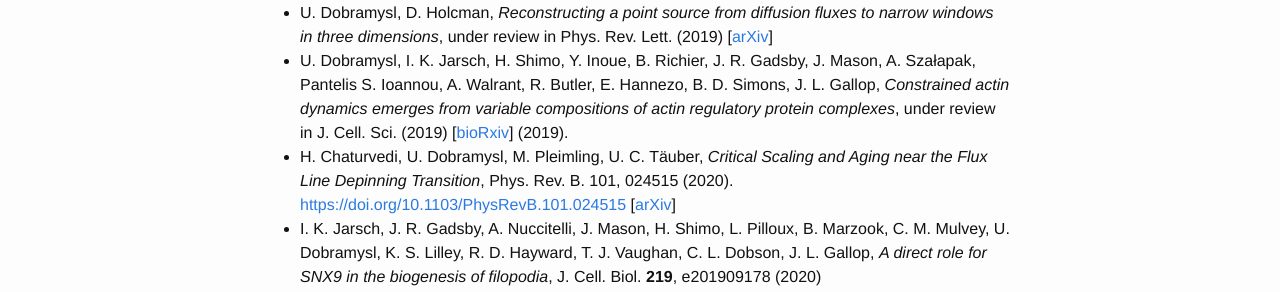
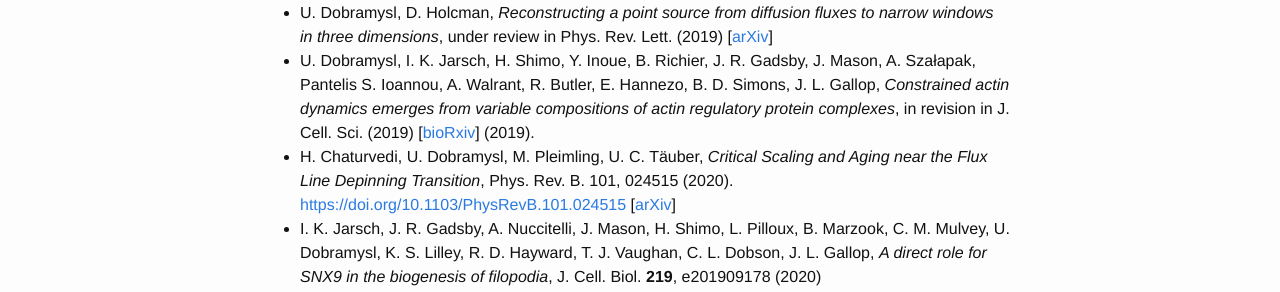
Before and after one commit to ulido/ulido.github.io, a Jekyll site: the page built from 03-publications.md, in a window 1280 px wide. Shown: the part 299-591 px from the top of the page. Built offline with Jekyll 4.4.1, drawn with Linux system fonts in a browser that asks for light colours.

Commit message:
Lab paper in revision

```diff
--- a/03-publications.md
+++ b/03-publications.md
@@ -6,7 +6,7 @@ permalink: /publications/
 
 * U. Dobramysl, D. Holcman, *Triangulation sensing: how cells recover a source from diffusing particles in three dimensions*, under review in SIAM Rev. (2020) [[arXiv](https://arxiv.org/abs/1911.02907)]
 * U. Dobramysl, D. Holcman, *Reconstructing a point source from diffusion fluxes to narrow windows in three dimensions*, under review in Phys. Rev. Lett. (2019) [[arXiv](https://arxiv.org/abs/2001.01562)]
-* U. Dobramysl, I. K. Jarsch, H. Shimo, Y. Inoue, B. Richier, J. R. Gadsby, J. Mason, A. Szałapak, Pantelis S. Ioannou, A. Walrant, R. Butler, E. Hannezo, B. D. Simons, J. L. Gallop, *Constrained actin dynamics emerges from variable compositions of actin regulatory protein complexes*, under review in J. Cell. Sci. (2019) [[bioRxiv](https://doi.org/10.1101/525725)] (2019).
+* U. Dobramysl, I. K. Jarsch, H. Shimo, Y. Inoue, B. Richier, J. R. Gadsby, J. Mason, A. Szałapak, Pantelis S. Ioannou, A. Walrant, R. Butler, E. Hannezo, B. D. Simons, J. L. Gallop, *Constrained actin dynamics emerges from variable compositions of actin regulatory protein complexes*, in revision in J. Cell. Sci. (2019) [[bioRxiv](https://doi.org/10.1101/525725)] (2019).
 * H. Chaturvedi, U. Dobramysl, M. Pleimling, U. C. T&auml;uber, *Critical Scaling and Aging near the Flux Line Depinning Transition*, Phys. Rev. B. 101, 024515 (2020). <https://doi.org/10.1103/PhysRevB.101.024515> [[arXiv](https://arxiv.org/abs/1907.05804)]
 * I. K. Jarsch, J. R. Gadsby, A. Nuccitelli, J. Mason, H. Shimo, L. Pilloux, B. Marzook, C. M. Mulvey, U. Dobramysl, K. S. Lilley, R. D. Hayward, T. J. Vaughan, C. L. Dobson, J. L. Gallop, *A direct role for SNX9 in the biogenesis of filopodia*, J. Cell. Biol. **219**, e201909178 (2020) <https://doi.org/10.1083/jcb.201909178> [[bioRxiv](https://doi.org/10.1101/710285)]
 * O. Shukron, U. Dobramysl, D. Holcman, *Chemical Reactions for Molecular and Cell Biology* in K. Lindenberg, R. Metzler, G. Oshanin, *Chemical Kinetics Beyond the Textbook* (World Scientific Europe, 2019)
```
